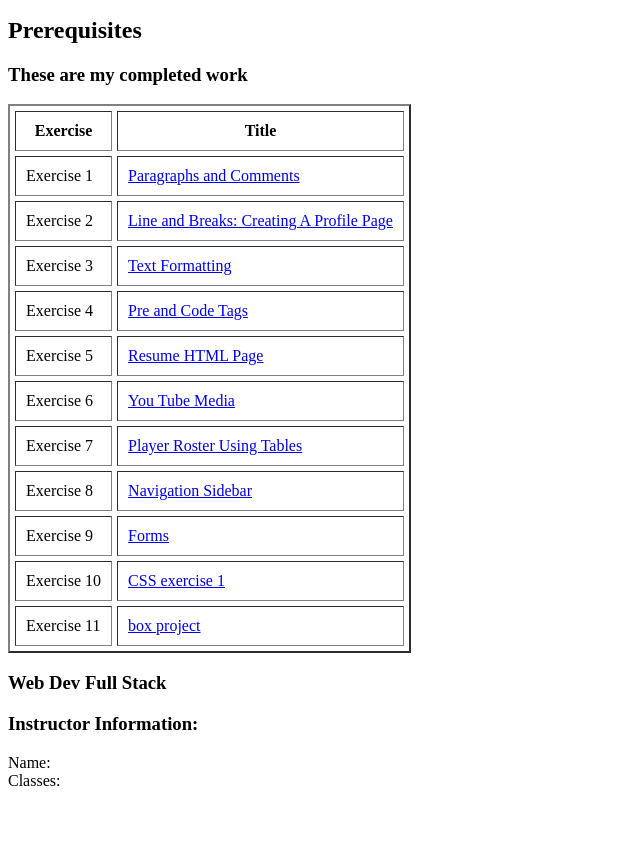
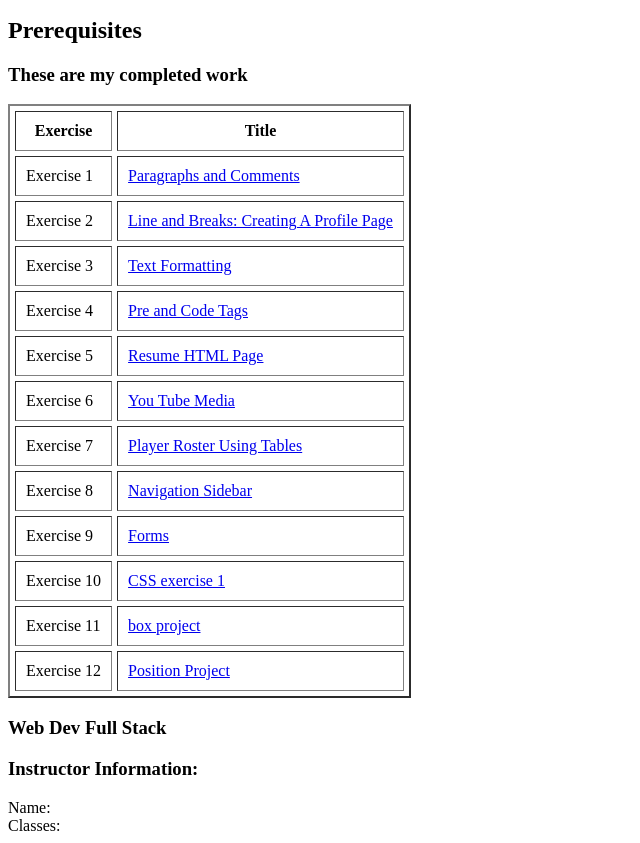
Before and after one commit to mikong520/kodego-demo, a plain HTML site: page index.html in a window 1280 px wide. Shown: the part 101-944 px from the top of the page, without its empty margins (0-640 px from the left). Before the commit the page ends 899 px from the top, so only its background shows below. Drawn offline with Linux system fonts and the light colour scheme.

Commit message:
updated index

```diff
--- a/index.html
+++ b/index.html
@@ -71,6 +71,11 @@
                             <td><a href="./BoxPrj/index.html"> box project</a></td>
 
                         </tr>
+                        <tr>
+                            <td>Exercise 12</td>
+                            <td><a href="./PositioningPrj/index.html"> Position Project</a></td>
+
+                        </tr>
                     </thead>
                 </table>
             </section>
```
